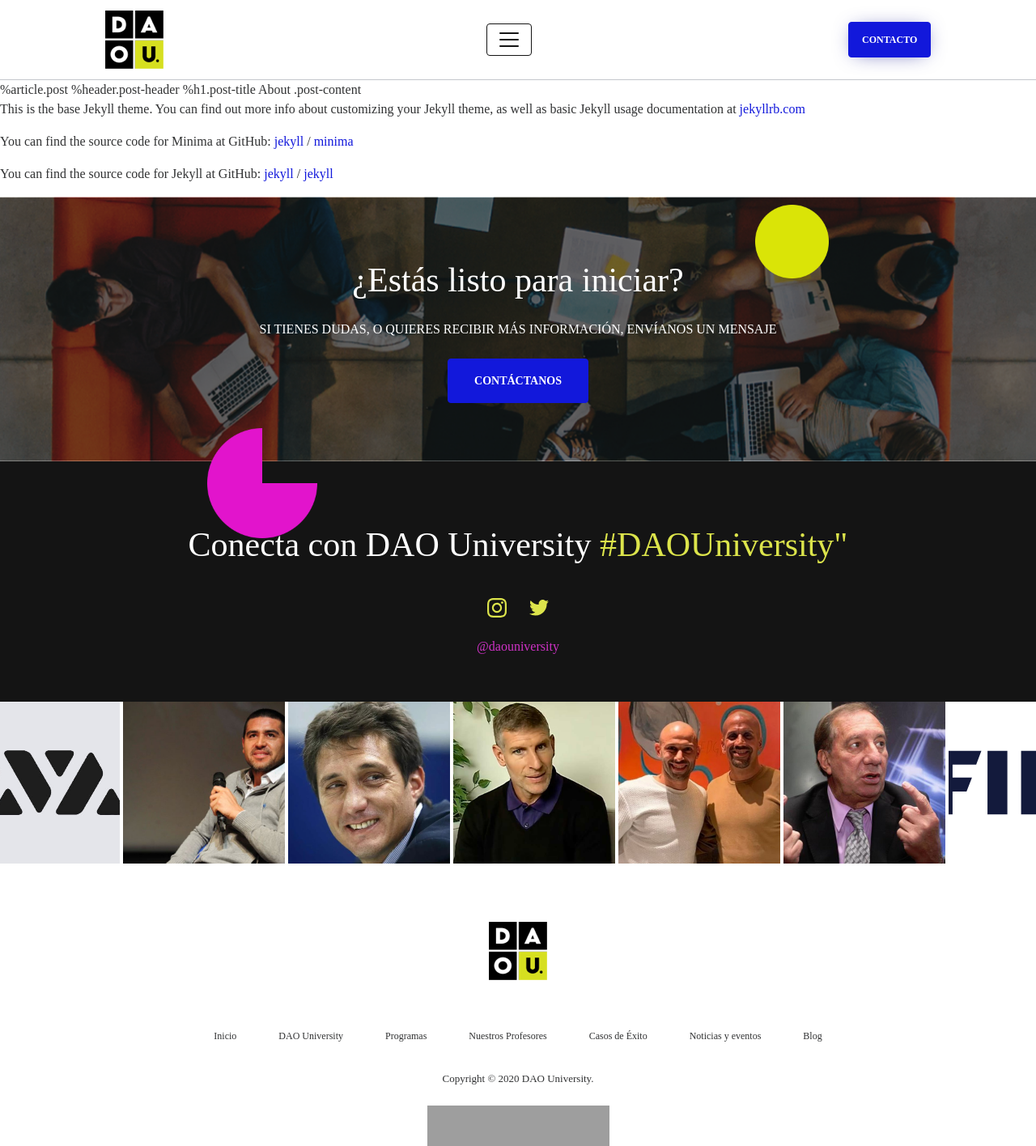
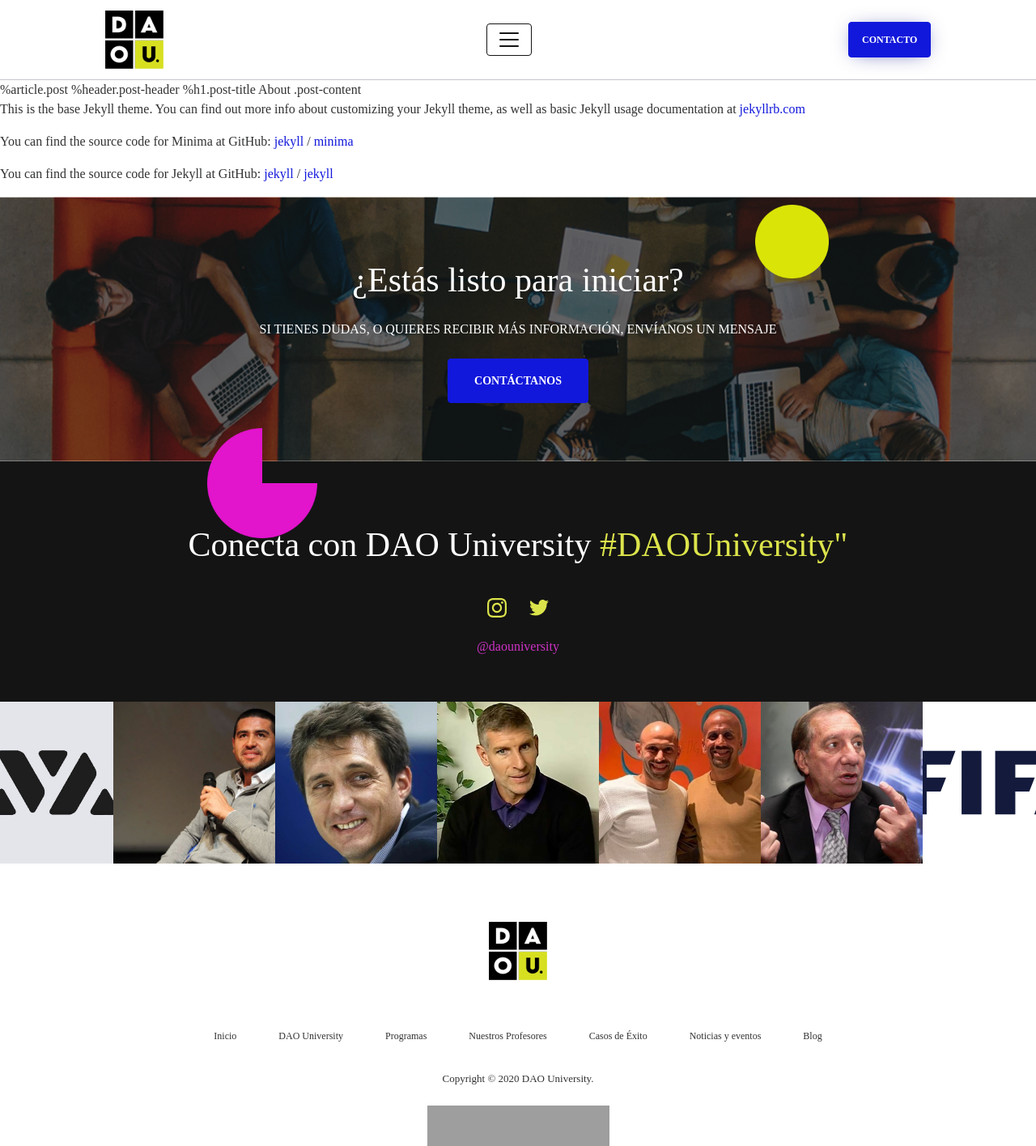
Before and after one commit to daoeducation/site, a Jekyll site: the page built from about.markdown, in a window 1280 px wide. Shown: the whole page at 81% size. Built offline with Jekyll 4.4.1, drawn with Linux system fonts in a browser that asks for light colours; some web fonts are replaced; grey boxes are pictures that could not be loaded.

Commit message:
removes spacing in bottom images

```diff
--- a/assets/css/style.scss
+++ b/assets/css/style.scss
@@ -277,7 +277,7 @@
       width: 2200px;
 
       .footer-image {
-        display: inline-block;
+        float: left;
         width: 200px;
         height: 200px;
         background-position: center;
```
